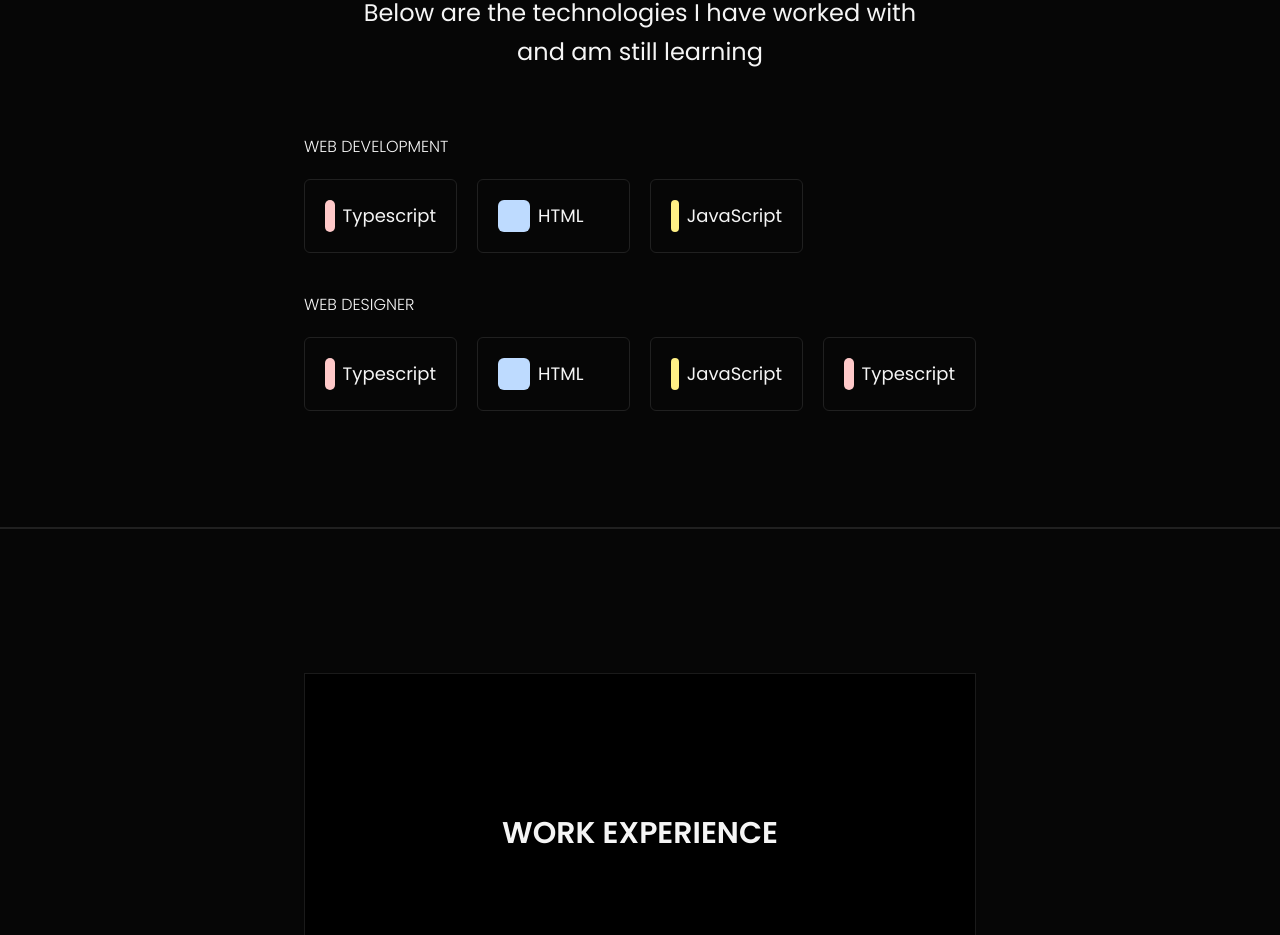
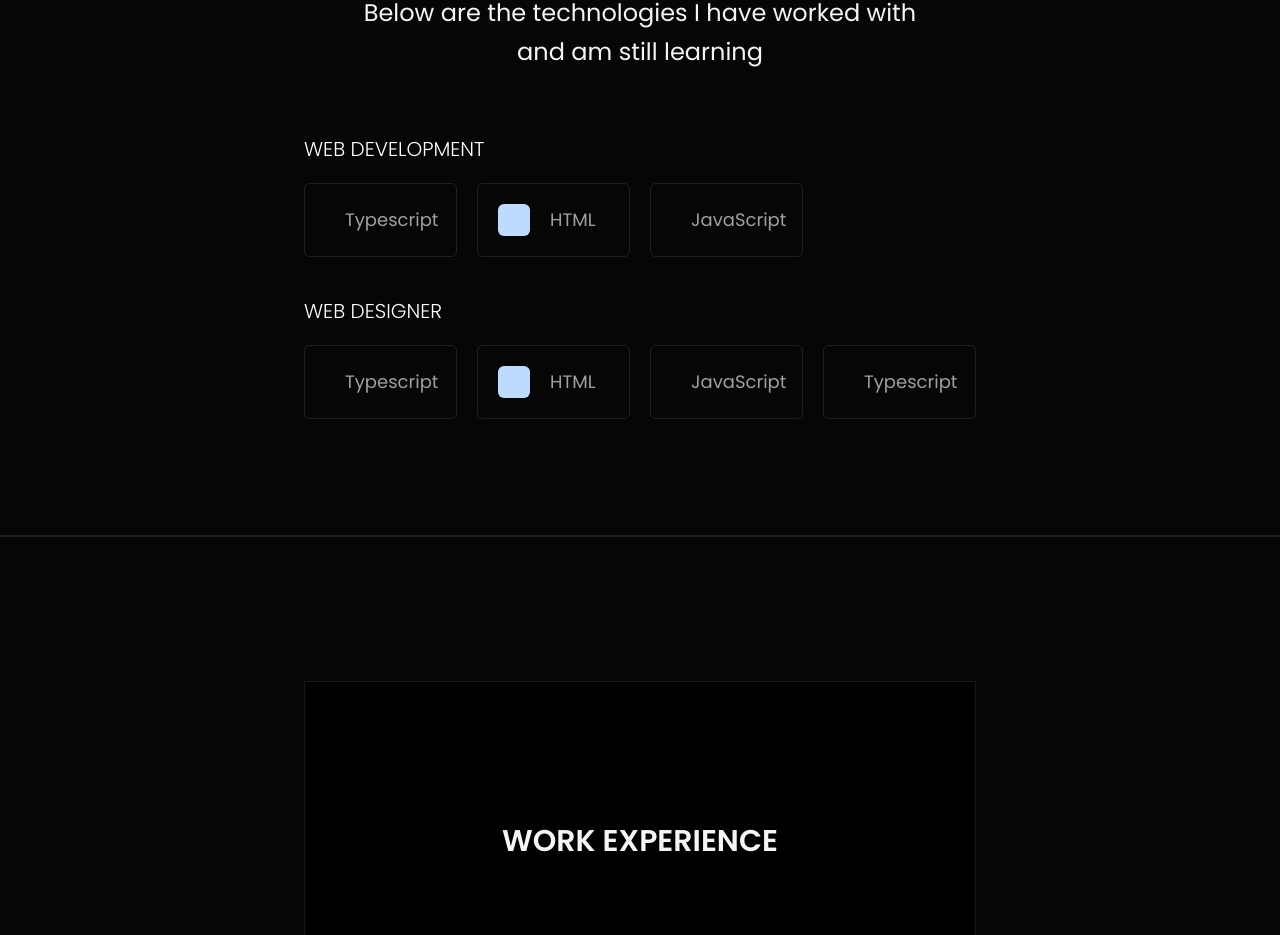
Before and after one commit to wilhelmusolejr/portfolivio-v2, a React (Vite) app: page /about in a window 1280 px wide. Shown: the part 3895-4830 px from the top of the page. Built offline with nearby package versions, Linux system fonts and the light colour scheme.

Commit message:
adjust tech components

```diff
--- a/src/components/TechHeading.jsx
+++ b/src/components/TechHeading.jsx
@@ -1,5 +1,7 @@
 import React from "react";
 
 export default function TechHeading({ heading }) {
-  return <h3 className="font-light uppercase">{heading}</h3>;
+  return (
+    <h3 className="font-light text-white uppercase md:text-xl">{heading}</h3>
+  );
 }
--- a/src/components/TechItem.jsx
+++ b/src/components/TechItem.jsx
@@ -2,9 +2,9 @@ import React from "react";
 
 export default function TechItem({ techName = "", color = "" }) {
   return (
-    <div className="border-border-light flex items-center gap-2 rounded-md border-1 p-3 md:p-5">
+    <div className="border-border-light flex items-center gap-3 rounded-md border-1 p-3 md:gap-5 md:p-5">
       <div className={`h-8 w-8 rounded-md ${color}`}></div>
-      <p className="text-sm md:text-lg">{techName}</p>
+      <p className="text-tertiary-white text-sm md:text-lg">{techName}</p>
     </div>
   );
 }
```
